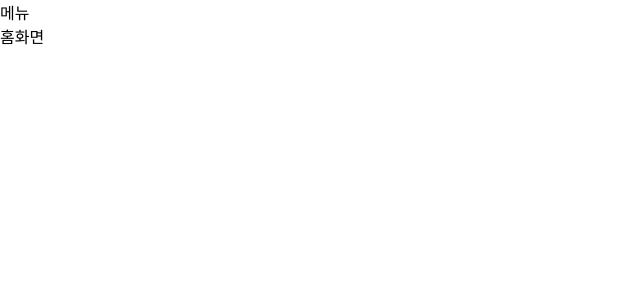
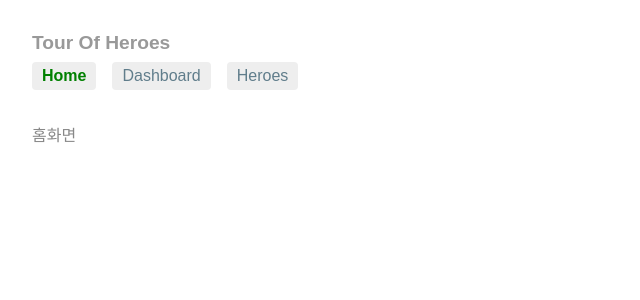
Before and after one commit to eastflag/react-toh, a React (Create React App) app: page / in a window 1280 px wide. Shown: the top 300 px of the page, without its empty margins (0-640 px from the left). Built offline with nearby package versions, Linux system fonts and the light colour scheme.

Commit message:
7강 헤더 내비게이션, active 링크 추가. css 추가

```diff
--- a/src/App.css
+++ b/src/App.css
@@ -1,28 +1,72 @@
-.App {
-  /*text-align: center;*/
+/* Master Styles */
+h1 {
+  color: #369;
+  font-family: Arial, Helvetica, sans-serif;
+  font-size: 250%;
+}
+h2, h3 {
+  color: #444;
+  font-family: Arial, Helvetica, sans-serif;
+  font-weight: lighter;
+}
+body {
+  margin: 2em;
+}
+body, input[text], button {
+  color: #888;
+  font-family: Cambria, Georgia;
+}
+a {
+  cursor: pointer;
+  cursor: hand;
+}
+button {
+  font-family: Arial;
+  background-color: #eee;
+  border: none;
+  padding: 5px 10px;
+  border-radius: 4px;
+  cursor: pointer;
+  cursor: hand;
+}
+button:hover {
+  background-color: #cfd8dc;
+}
+button:disabled {
+  background-color: #eee;
+  color: #aaa;
+  cursor: auto;
 }
 
-.App-logo {
-  animation: App-logo-spin infinite 20s linear;
-  height: 80px;
+/* Navigation link styles */
+nav a {
+  padding: 5px 10px;
+  text-decoration: none;
+  margin-right: 10px;
+  margin-top: 10px;
+  display: inline-block;
+  background-color: #eee;
+  border-radius: 4px;
+}
+nav a:visited, a:link {
+  color: #607D8B;
+}
+nav a:hover {
+  color: #039be5;
+  background-color: #CFD8DC;
+}
+nav a.active {
+  color: #039be5;
 }
 
-.App-header {
-  background-color: #222;
-  height: 150px;
-  padding: 20px;
-  color: white;
+/* everywhere else */
+* {
+  font-family: Arial, Helvetica, sans-serif;
 }
 
-.App-title {
-  font-size: 1.5em;
-}
 
-.App-intro {
-  font-size: large;
-}
-
-@keyframes App-logo-spin {
-  from { transform: rotate(0deg); }
-  to { transform: rotate(360deg); }
-}
+/*
+Copyright 2017-2018 Google Inc. All Rights Reserved.
+Use of this source code is governed by an MIT-style license that
+can be found in the LICENSE file at http://angular.io/license
+*/
--- /dev/null
+++ b/src/header/Header.css
@@ -0,0 +1,37 @@
+/* AppComponent's private CSS styles */
+h1 {
+    font-size: 1.2em;
+    color: #999;
+    margin-bottom: 0;
+}
+h2 {
+    font-size: 2em;
+    margin-top: 0;
+    padding-top: 0;
+}
+ul.header {
+    list-style: none;
+    margin: 0 0 2rem 0;
+    padding: 0
+}
+ul.header li {
+    display: inline-block;
+    margin: 0.5rem 1rem 0 0;
+}
+ul.header li a {
+    padding: 5px 10px;
+    text-decoration: none;
+    display: inline-block;
+    background-color: #eee;
+    border-radius: 4px;
+}
+ul.header li a:visited, a:link {
+    color: #607D8B;
+}
+ul.header li a:hover {
+    color: #039be5;
+    background-color: #CFD8DC;
+}
+ul.header li a.active {
+    color: #039be5;
+}
--- a/src/header/Header.js
+++ b/src/header/Header.js
@@ -1,11 +1,24 @@
-import React from "react";
+import React, {Fragment} from "react";
+import {NavLink} from "react-router-dom";
+import './Header.css';
+
+const activeStyle = {
+  color: 'green',
+  fontWeight: 'bold'
+};
 
 class Header extends React.Component {
+
     render() {
         return (
-            <div>
-                메뉴
-            </div>
+          <Fragment>
+            <h1>Tour Of Heroes</h1>
+            <ul className="header">
+              <li><NavLink exact to="/" activeStyle={activeStyle}>Home</NavLink></li>
+              <li><NavLink exact to="/dashboard" activeStyle={activeStyle}>Dashboard</NavLink></li>
+              <li><NavLink exact to="/heroes" activeStyle={activeStyle}>Heroes</NavLink></li>
+            </ul>
+          </Fragment>
         );
     }
 }
```
